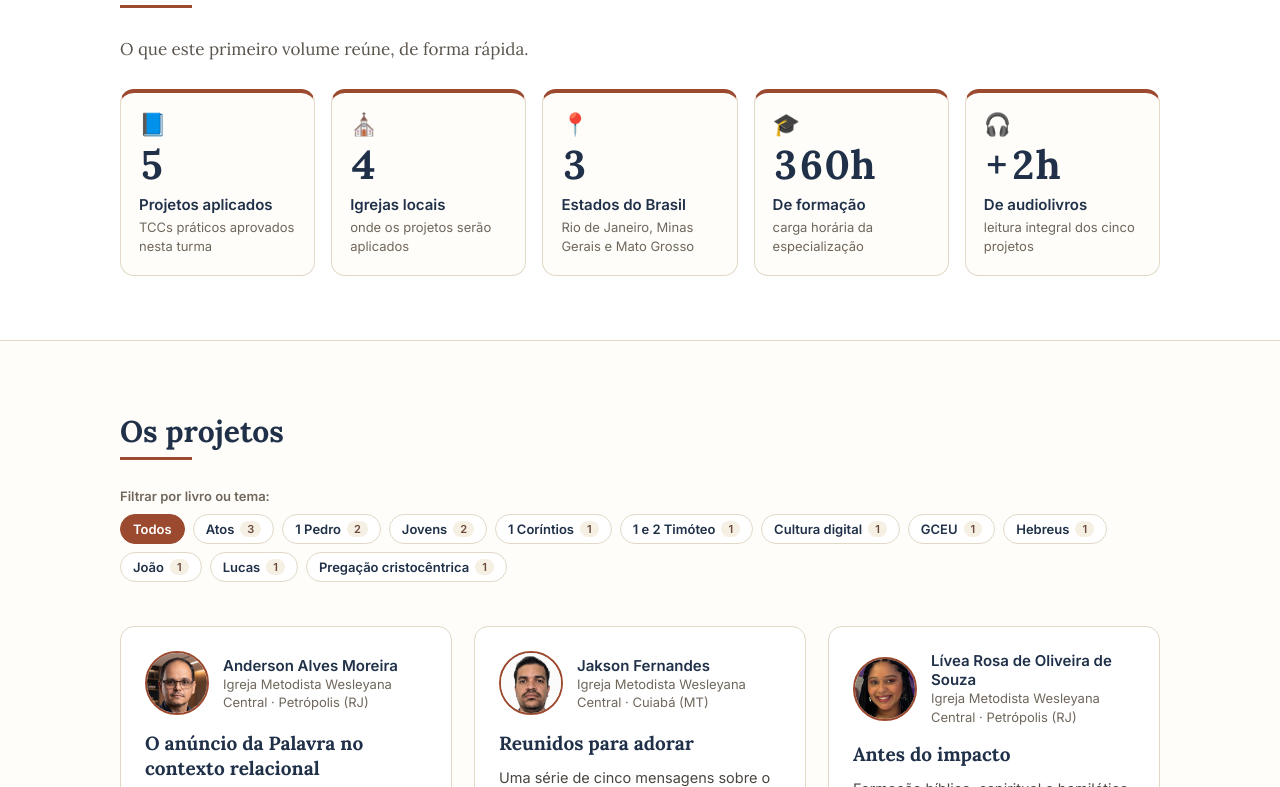
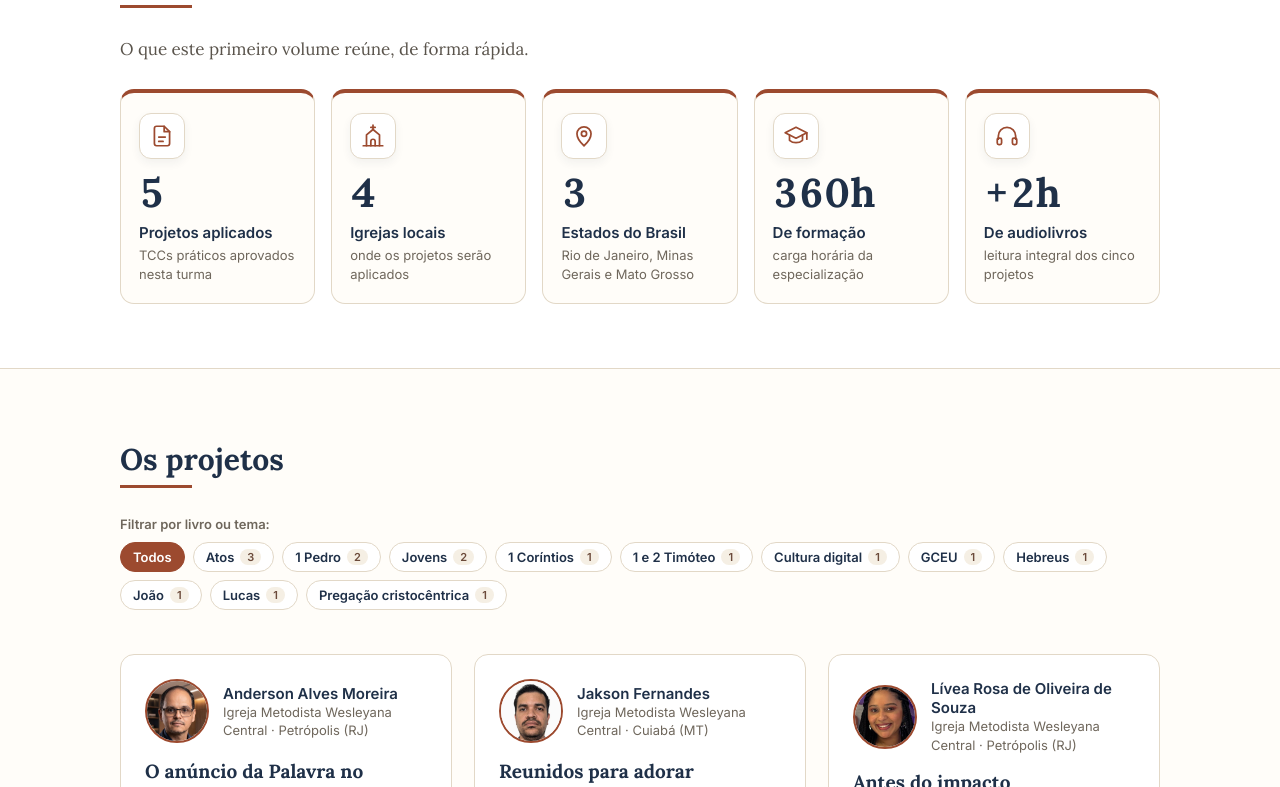
Before and after one commit to alexandrebeloniimw-cmyk/pregacao-biblica-contemporanea-projetos, a plain HTML site: page index.html in a window 1280 px wide. Shown: the part 2280-3067 px from the top of the page. Drawn offline with Linux system fonts and the light colour scheme.

Commit message:
Ícones em traço fino nas Áreas temáticas e nos números
Co-Authored-By: Claude Opus 5.5 <noreply@anthropic.com>
Claude-Session: https://claude.ai/code/session_01RmxGmrmbycrSVFP3Etbp99

```diff
--- a/index.html
+++ b/index.html
@@ -270,7 +270,7 @@ footer a{color:#e7b49f;text-decoration:none}
 .nsub{font:400 17px/1.6 Lora;color:#5a544c;margin:0 0 26px}
 .ngrid{display:grid;grid-template-columns:repeat(5,1fr);gap:16px}
 .ncard{background:var(--paper,#fffdf9);border:1px solid var(--line);border-top:4px solid var(--acc);border-radius:14px;padding:20px 18px;display:flex;flex-direction:column;gap:4px}
-.ncard .nico{font-size:22px;line-height:1;margin-bottom:6px}
+.ncard .nico{margin-bottom:10px}
 .ncard b{font:700 40px/1 Lora;color:var(--ink);font-variant-numeric:tabular-nums}
 .ncard strong{font:600 15px Inter;color:var(--ink);margin-top:6px}
 .ncard span:last-child{font:400 13px/1.45 Inter;color:var(--muted)}
@@ -321,8 +321,12 @@ html.hc .ico{fill:#ffd166!important}
 .atit{font:700 13px Inter;letter-spacing:.14em;text-transform:uppercase;color:var(--acc);margin:34px 0 16px}
 .areas{list-style:none;margin:0;padding:0;display:grid;grid-template-columns:repeat(4,1fr);gap:14px}
 .areas li{display:flex;align-items:center;gap:12px;background:var(--sand);border-left:4px solid var(--acc);border-radius:12px;padding:16px;font:600 16px/1.35 Lora;color:var(--ink)}
-.areas li span{font-size:22px;flex:none}
+
 @media (max-width:900px){.areas{grid-template-columns:repeat(2,1fr)}}@media (max-width:520px){.areas{grid-template-columns:1fr}}
+.aico{flex:none;width:46px;height:46px;border-radius:12px;display:grid;place-items:center;background:#fff;border:1px solid var(--line);box-shadow:0 4px 10px rgba(31,48,72,.06)}
+.aico svg{width:26px;height:26px;fill:none;stroke:var(--acc);stroke-width:1.6;stroke-linecap:round;stroke-linejoin:round}
+.areas li .aico{background:#fff}
+.areas li:hover .aico{background:var(--acc);border-color:var(--acc)}.areas li:hover .aico svg{stroke:#fff}.aico{transition:background .2s}
 </style>
 </head>
 <body>
@@ -394,11 +398,11 @@ html.hc .ico{fill:#ffd166!important}
  <h2 id="numtit">A revista em números</h2><div class="h2line"></div>
  <p class="nsub">O que este primeiro volume reúne, de forma rápida.</p>
  <div class="ngrid">
-  <div class="ncard"><span class="nico" aria-hidden="true">📘</span><b data-n="5">5</b><strong>Projetos aplicados</strong><span>TCCs práticos aprovados nesta turma</span></div>
-  <div class="ncard"><span class="nico" aria-hidden="true">⛪</span><b data-n="4">4</b><strong>Igrejas locais</strong><span>onde os projetos serão aplicados</span></div>
-  <div class="ncard"><span class="nico" aria-hidden="true">📍</span><b data-n="3">3</b><strong>Estados do Brasil</strong><span>Rio de Janeiro, Minas Gerais e Mato Grosso</span></div>
-  <div class="ncard"><span class="nico" aria-hidden="true">🎓</span><b data-n="360" data-suf="h">360h</b><strong>De formação</strong><span>carga horária da especialização</span></div>
-  <div class="ncard"><span class="nico" aria-hidden="true">🎧</span><b data-n="2" data-pre="+" data-suf="h">+2h</b><strong>De audiolivros</strong><span>leitura integral dos cinco projetos</span></div>
+  <div class="ncard"><span class="aico nico" aria-hidden="true"><svg viewBox="0 0 24 24"><path d="M14 3H7a2 2 0 0 0-2 2v14a2 2 0 0 0 2 2h10a2 2 0 0 0 2-2V8z"/><path d="M14 3v5h5"/><path d="M9 13h6M9 17h4"/></svg></span><b data-n="5">5</b><strong>Projetos aplicados</strong><span>TCCs práticos aprovados nesta turma</span></div>
+  <div class="ncard"><span class="aico nico" aria-hidden="true"><svg viewBox="0 0 24 24"><path d="M12 2v4M10 4h4"/><path d="M6 21V11l6-5 6 5v10"/><path d="M3 21h18"/><path d="M10 21v-4a2 2 0 0 1 4 0v4"/></svg></span><b data-n="4">4</b><strong>Igrejas locais</strong><span>onde os projetos serão aplicados</span></div>
+  <div class="ncard"><span class="aico nico" aria-hidden="true"><svg viewBox="0 0 24 24"><path d="M12 21s-6.5-5.7-6.5-11a6.5 6.5 0 0 1 13 0c0 5.3-6.5 11-6.5 11z"/><circle cx="12" cy="10" r="2.4"/></svg></span><b data-n="3">3</b><strong>Estados do Brasil</strong><span>Rio de Janeiro, Minas Gerais e Mato Grosso</span></div>
+  <div class="ncard"><span class="aico nico" aria-hidden="true"><svg viewBox="0 0 24 24"><path d="M2 9l10-5 10 5-10 5z"/><path d="M6 11v5c1.7 1.5 3.8 2.2 6 2.2s4.3-.7 6-2.2v-5"/><path d="M22 9v6"/></svg></span><b data-n="360" data-suf="h">360h</b><strong>De formação</strong><span>carga horária da especialização</span></div>
+  <div class="ncard"><span class="aico nico" aria-hidden="true"><svg viewBox="0 0 24 24"><path d="M4 15v-3a8 8 0 0 1 16 0v3"/><rect x="3" y="14" width="4" height="6" rx="1.5"/><rect x="17" y="14" width="4" height="6" rx="1.5"/></svg></span><b data-n="2" data-pre="+" data-suf="h">+2h</b><strong>De audiolivros</strong><span>leitura integral dos cinco projetos</span></div>
  </div>
 </div></section>
 
@@ -486,7 +490,7 @@ html.hc .ico{fill:#ffd166!important}
  <div class="esub"><h3>Base teórica</h3><div class="teo"><div><b>James K. A. Smith</b><em>Consciência histórico-temporal</em><span>Integrar memória, atenção e esperança na prática homilética.</span></div><div><b>Zygmunt Bauman</b><em>Modernidade líquida</em><span>Compreender a fluidez das relações e das instituições.</span></div><div><b>Byung-Chul Han</b><em>Sociedade do cansaço</em><span>Refletir sobre a autoexploração e o esgotamento contemporâneo.</span></div><div><b>Yuval Noah Harari</b><em>Era da desilusão</em><span>Discernir os impactos da tecnologia e da irrelevância humana.</span></div><div><b>John Stott</b><em>Perfil do pregador</em><span>Mordomia fiel da Palavra, sem reduzi-la a entretenimento ou mercadoria.</span></div><div><b>José Carlos Teodoro Jr.</b><em>Crítica ao pragmatismo religioso</em><span>Confrontar a lógica de mercado e a espetacularização da fé.</span></div></div></div>
  <div class="esub"><h3>Conteúdo programático</h3><ol class="blocos"><li>Pregação Bíblica Contemporânea</li><li>Pregação e Cultura Contemporânea</li><li>Pregação, Prosperidade, Materialismo e Fé Cristã</li><li>Significante e Significado na Homilética Atual</li><li>Princípios, Meios e Fins da Homilética</li><li>Vozes do Avivamento e Inspirações Históricas da Pregação</li><li>Estrutura Homilética: Memória, Presença e Esperança</li><li>Do “Quase Cristão” ao Cristão Pleno</li><li>John Wesley e a Pregação Bíblica Contemporânea</li><li>Pregação, Formação Espiritual e Vida Comunitária</li></ol>
   <h4 class="atit">Áreas temáticas</h4>
-  <ul class="areas"><li><span aria-hidden="true">📖</span>Análise Bíblica</li><li><span aria-hidden="true">🕊️</span>Ética e Disciplinas Espirituais do Pregador</li><li><span aria-hidden="true">📜</span>Análise dos Sermões de John Wesley</li><li><span aria-hidden="true">🔎</span>Hermenêutica</li></ul></div>
+  <ul class="areas"><li><span class="aico" aria-hidden="true"><svg viewBox="0 0 24 24"><path d="M12 6.5C10.3 5.2 7.9 4.6 4 4.6v13c3.9 0 6.3.6 8 1.9 1.7-1.3 4.1-1.9 8-1.9v-13c-3.9 0-6.3.6-8 1.9z"/><path d="M12 6.5v13"/></svg></span>Análise Bíblica</li><li><span class="aico" aria-hidden="true"><svg viewBox="0 0 24 24"><path d="M12 21c-3.6 0-6-2.4-6-5.6 0-2.7 1.7-4.4 3-5.9.9-1 1.6-2.3 1.6-4.5 2.6 1.4 4.2 3.7 4.4 6.2.6-.5 1-1.3 1.1-2.3 1.2 1.3 1.9 3.1 1.9 5 0 4.1-2.6 7.1-6 7.1z"/><path d="M12 21c-1.5 0-2.6-1.1-2.6-2.6 0-1.8 1.6-2.6 2.6-4.2 1 1.6 2.6 2.4 2.6 4.2 0 1.5-1.1 2.6-2.6 2.6z"/></svg></span>Ética e Disciplinas Espirituais do Pregador</li><li><span class="aico" aria-hidden="true"><svg viewBox="0 0 24 24"><path d="M7 4h11a2 2 0 0 1 2 2v1h-4"/><path d="M16 7v11a2 2 0 0 1-2 2H6a2 2 0 0 1-2-2v-1h10"/><path d="M7 4a2 2 0 0 0-2 2v11"/><path d="M9 9h4M9 12h4"/></svg></span>Análise dos Sermões de John Wesley</li><li><span class="aico" aria-hidden="true"><svg viewBox="0 0 24 24"><circle cx="10.5" cy="10.5" r="6"/><path d="M15 15l5 5"/><path d="M8 9h5M8 12h3.5"/></svg></span>Hermenêutica</li></ul></div>
  <div class="duo">
   <div class="box"><h3>Metodologia</h3><ul><li>Encontros síncronos e aulas expositivas</li><li>Estudos dirigidos e fóruns de interação</li><li>Análise de textos bíblicos e de autores contemporâneos</li><li>Produção de esboços de sermões e estudos de caso</li><li>Recursos digitais e ferramentas acadêmicas para a interpretação bíblica e a aplicação homilética</li></ul></div>
   <div class="box"><h3>Avaliação</h3><ul><li>Participação e interação nas atividades</li><li>Trabalhos escritos e reflexivos</li><li>Produção de esboços e sermões</li><li>Avaliação final integrativa</li></ul><p><b>Aprovação:</b> frequência mínima de 75% e média final igual ou superior a 7,0.</p></div>
```
